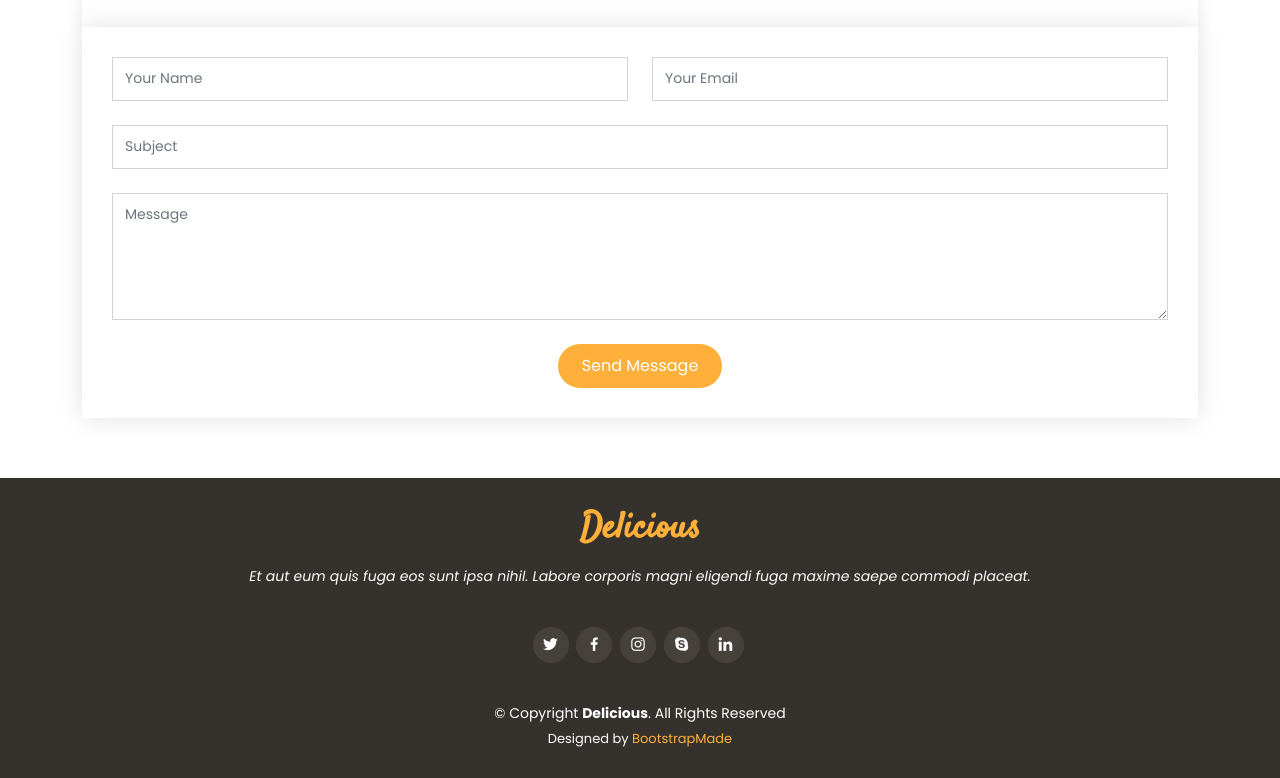
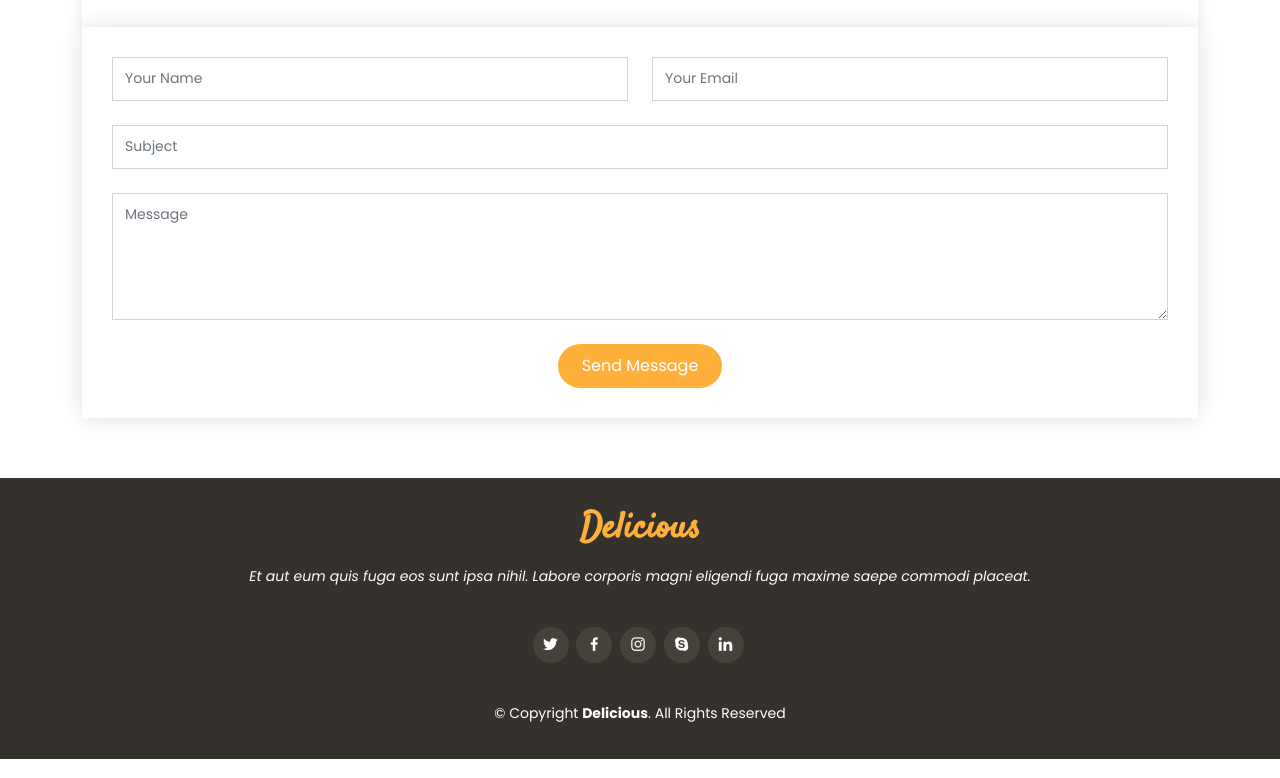
Before and after one commit to Chadi-Hammoud/Itani, a plain HTML site: page index.html in a window 1280 px wide. Shown: the part 6937-7715 px from the top of the page. Drawn offline with Linux system fonts and the light colour scheme.

Commit message:
second commit

```diff
--- a/index.html
+++ b/index.html
@@ -5,18 +5,16 @@
   <meta charset="utf-8">
   <meta content="width=device-width, initial-scale=1.0" name="viewport">
 
-  <title>Delicious Bootstrap Template - Index</title>
+  <title>Delicious</title>
   <meta content="" name="description">
   <meta content="" name="keywords">
 
-  <!-- Favicons -->
   <link href="assets/img/favicon.png" rel="icon">
   <link href="assets/img/apple-touch-icon.png" rel="apple-touch-icon">
 
-  <!-- Google Fonts -->
   <link href="https://fonts.googleapis.com/css?family=Poppins:300,300i,400,400i,600,600i,700,700i|Satisfy|Comic+Neue:300,300i,400,400i,700,700i" rel="stylesheet">
 
-  <!-- Vendor CSS Files -->
+
   <link href="assets/vendor/animate.css/animate.min.css" rel="stylesheet">
   <link href="assets/vendor/bootstrap/css/bootstrap.min.css" rel="stylesheet">
   <link href="assets/vendor/bootstrap-icons/bootstrap-icons.css" rel="stylesheet">
@@ -24,15 +22,9 @@
   <link href="assets/vendor/glightbox/css/glightbox.min.css" rel="stylesheet">
   <link href="assets/vendor/swiper/swiper-bundle.min.css" rel="stylesheet">
 
-  <!-- Template Main CSS File -->
   <link href="assets/css/style.css" rel="stylesheet">
 
-  <!-- =======================================================
-  * Template Name: Delicious - v4.7.0
-  * Template URL: https://bootstrapmade.com/delicious-free-restaurant-bootstrap-theme/
-  * Author: BootstrapMade.com
-  * License: https://bootstrapmade.com/license/
-  ======================================================== -->
+
 </head>
 
 <body>
@@ -919,13 +911,6 @@
       <div class="copyright">
         &copy; Copyright <strong><span>Delicious</span></strong>. All Rights Reserved
       </div>
-      <div class="credits">
-        <!-- All the links in the footer should remain intact. -->
-        <!-- You can delete the links only if you purchased the pro version. -->
-        <!-- Licensing information: https://bootstrapmade.com/license/ -->
-        <!-- Purchase the pro version with working PHP/AJAX contact form: https://bootstrapmade.com/delicious-free-restaurant-bootstrap-theme/ -->
-        Designed by <a href="https://bootstrapmade.com/">BootstrapMade</a>
-      </div>
     </div>
   </footer><!-- End Footer -->
 
```
